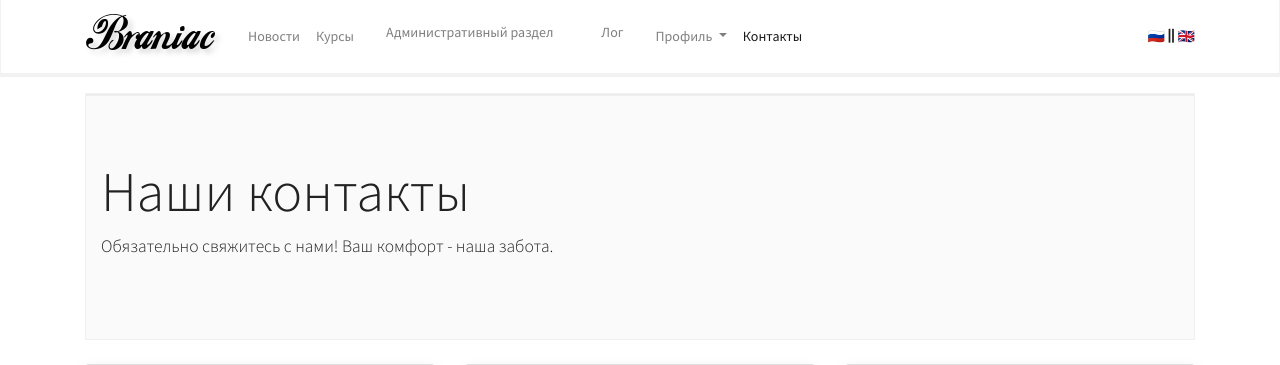
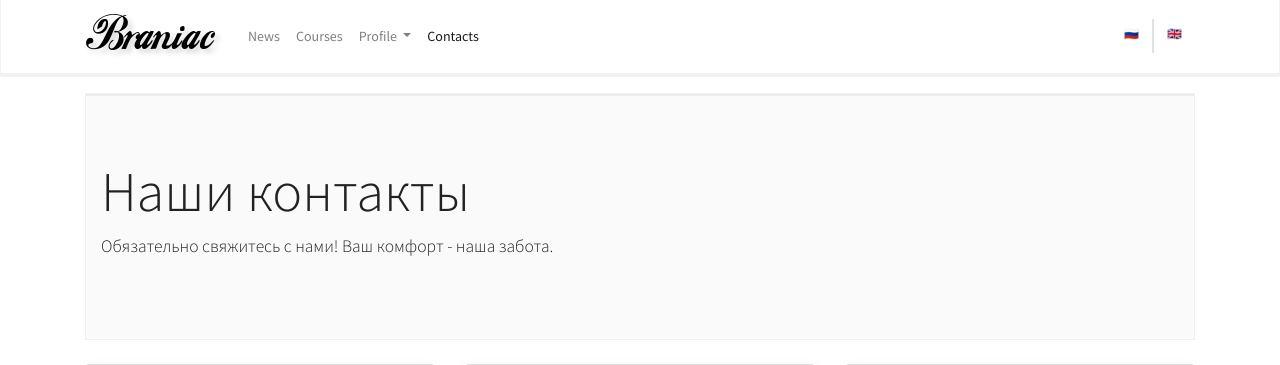
Before and after one commit to dmbachinin/Django-Framework, a Django app: page /mainapp/contacts/ in a window 1280 px wide. Shown: the top 365 px of the page. Run offline with Django 3.2, Linux system fonts and the light colour scheme; the visitor is signed in with stand-in values (Sample User, id 1); parts of the project's set-up code (start-up, migrations or seed data) failed here and were passed over; some libraries are stand-ins or nearby versions.

Commit message:
lesson_8 i18n

```diff
--- a/config/settings.py
+++ b/config/settings.py
@@ -218,6 +218,7 @@ INSTALLED_APPS = [
 MIDDLEWARE = [
     "django.middleware.security.SecurityMiddleware",
     "django.contrib.sessions.middleware.SessionMiddleware",
+    "django.middleware.locale.LocaleMiddleware",
     "django.middleware.common.CommonMiddleware",
     "django.middleware.csrf.CsrfViewMiddleware",
     "django.contrib.auth.middleware.AuthenticationMiddleware",
@@ -259,3 +260,5 @@ CELERY_RESULT_BACKEND = "redis://localhost:6379"
 # Email as files for debug
 EMAIL_BACKEND = "django.core.mail.backends.filebased.EmailBackend"
 EMAIL_FILE_PATH = "var/email-messages/"
+
+LOCALE_PATHS = [BASE_DIR / "locale"]
--- a/config/urls.py
+++ b/config/urls.py
@@ -7,6 +7,7 @@ from django.views.generic import RedirectView
 
 urlpatterns = [
     path("admin/", admin.site.urls),
+    path("i18n/", include("django.conf.urls.i18n")),
     path("", RedirectView.as_view(url="mainapp/")),
     path("social_auth/", include("social_django.urls", namespace="social")),
     path("mainapp/", include("mainapp.urls", namespace="mainapp")),
--- a/templates/includes/main_menu.html
+++ b/templates/includes/main_menu.html
@@ -1,4 +1,4 @@
-{% load static %}
+{% load static i18n %}
 
 <nav class="navbar navbar-expand-lg navbar-light bg-light">
   <div class="container">
@@ -16,25 +16,22 @@
       <ul class="navbar-nav mr-auto">
         <li
           class="nav-item {% if request.resolver_match.view_name == 'mainapp:news' %}active{% endif %}">
-          <a class="nav-link" href="{% url 'mainapp:news' %}">Новости</a>
+          <a class="nav-link" href="{% url 'mainapp:news' %}">
+            {% translate "News" %}
+          </a>
         </li>
         <li
           class="nav-item {% if request.resolver_match.view_name == 'mainapp:courses' %}active{% endif %}">
-          <a class="nav-link" href="{% url 'mainapp:courses' %}">Курсы</a>
+          <a class="nav-link" href="{% url 'mainapp:courses' %}">
+            {% translate "Courses" %}
+          </a>
         </li>
-        {% if user.is_superuser %}
-            <a class="dropdown-item" href="{% url 'admin:index' %}"
-              target="_blank">Административный
-              раздел</a>
-            <a class="dropdown-item" href="{% url 'mainapp:log_view' %}"
-              target="_blank">Лог</a>
-            {% endif %}
         {% if user.is_authenticated %}
         <li class="nav-item dropdown">
           <a class="nav-link dropdown-toggle" href="#" id="ddProfile"
             role="button" data-toggle="dropdown" aria-haspopup="true"
             aria-expanded="false">
-            Профиль
+            {% translate "Profile" %}
           </a>
           <div class="dropdown-menu" aria-labelledby="ddProfile">
             <a class="dropdown-item"
@@ -44,8 +41,11 @@
             <div class="dropdown-divider"></div>
             <a class="dropdown-item" href="#">Модерация</a>
             {% if user.is_superuser %}
-            <a class="dropdown-item" href="#">Административный
+            <a class="dropdown-item" href="{% url 'admin:index' %}"
+              target="_blank">Административный
               раздел</a>
+            <a class="dropdown-item" href="{% url 'mainapp:log_view' %}"
+              target="_blank">Лог</a>
             {% endif %}
             <div class="dropdown-divider"></div>
             <a class="dropdown-item" href="{% url 'authapp:logout' %}">Выход</a>
@@ -53,16 +53,34 @@
         </li>
         {% else %}
         <li class="nav-item">
-          <a class="nav-link" href="{% url 'authapp:login' %}">Вход</a>
+          <a class="nav-link" href="{% url 'authapp:login' %}">
+            {% translate "Enter" %}
+          </a>
         </li>
         {% endif %}
         <li
           class="nav-item {% if request.resolver_match.view_name == 'mainapp:contacts' %}active{% endif %}">
-          <a class="nav-link" href="{% url 'mainapp:contacts' %}">Контакты</a>
+          <a class="nav-link" href="{% url 'mainapp:contacts' %}">
+            {% translate "Contacts" %}
+          </a>
         </li>
       </ul>
-      <span><a href="#">🇷🇺</a> <i class="fas fa-grip-lines-vertical"></i> <a
-          href="#">🇬🇧</a></span>
+      <div class="row justify-content-end m-0">
+        <div class="col p-0 border-right">
+          <form action="{% url 'set_language' %}" method="post">
+            {% csrf_token %}
+            <input name="language" type="hidden" value="ru">
+            <button type="submit" class="btn btn-link">🇷🇺</button>
+          </form>
+        </div>
+        <div class="col p-0 border-left">
+          <form action="{% url 'set_language' %}" method="post">
+            {% csrf_token %}
+            <input name="language" type="hidden" value="en">
+            <button type="submit" class="btn btn-link">🇬🇧</button>
+          </form>
+        </div>
+      </div>
     </div>
   </div>
 </nav>
```
Also changed, not shown: mainapp/management/commands/mm.py (added, +12 -0 lines), mainapp/management/__init__.py (added), mainapp/management/commands/__init__.py (added).
